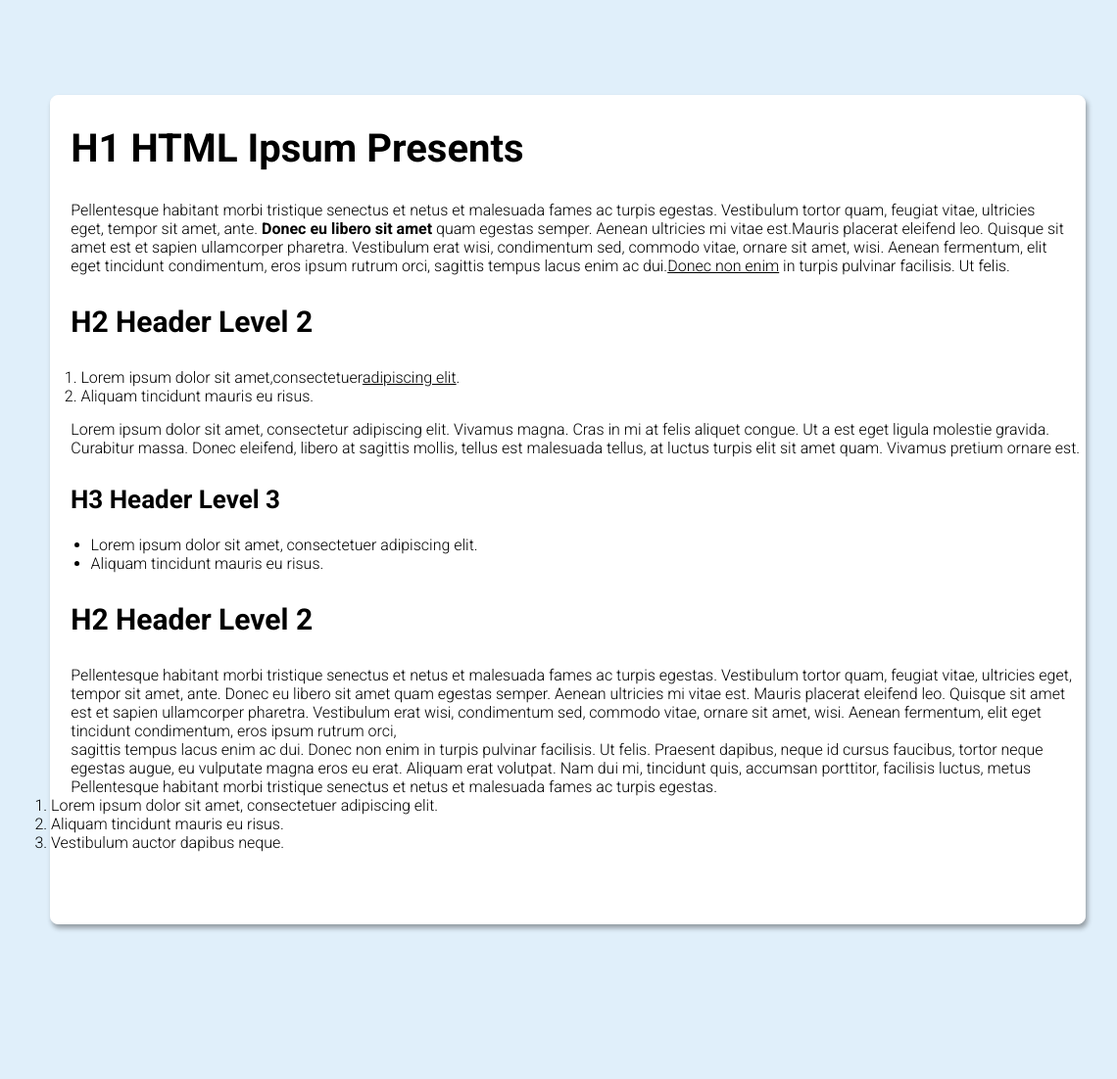
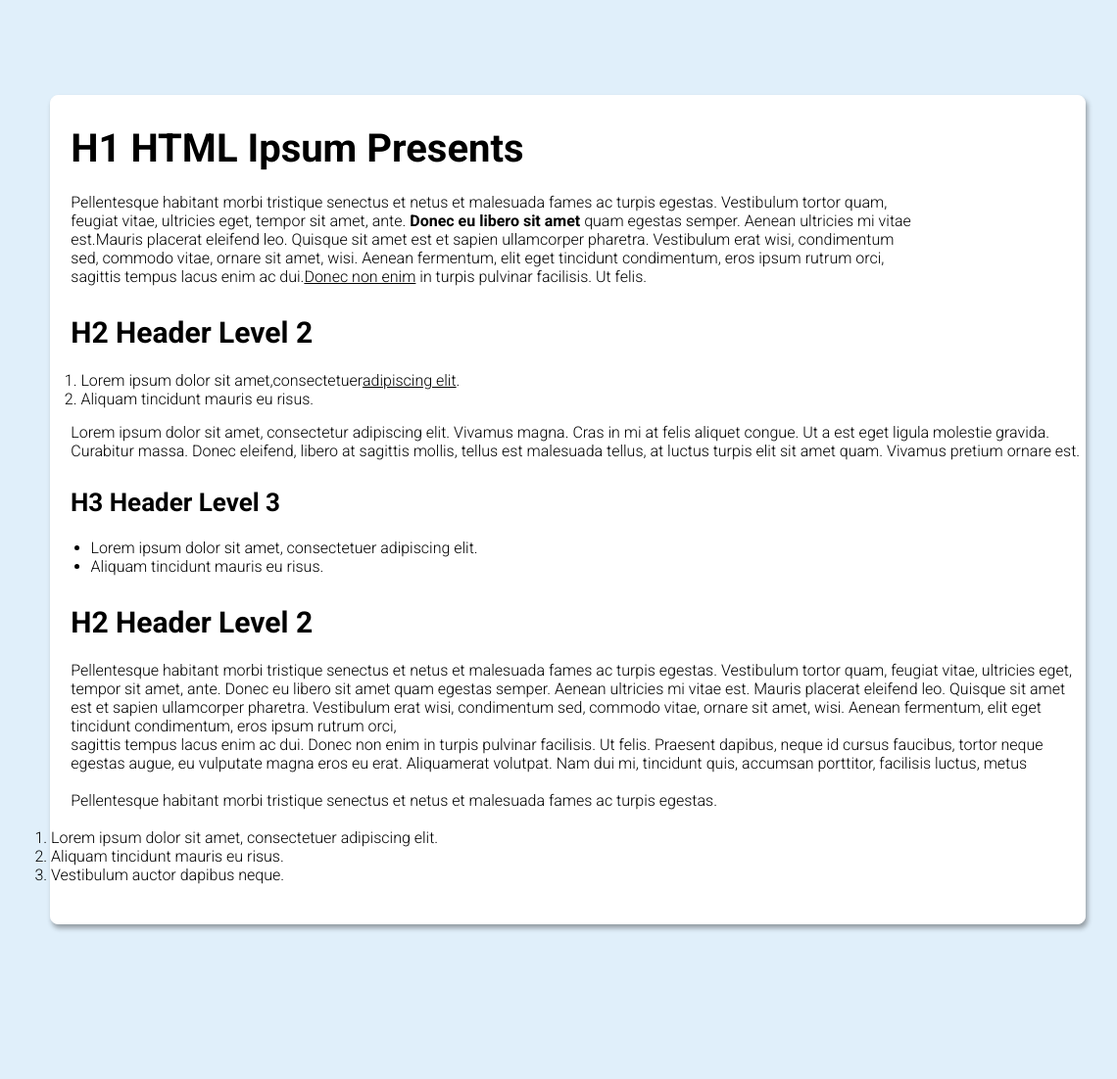
Before and after one commit to Medaille13/css, a PHP site: page / in a window 1560 px wide. Shown: the top 1102 px of the page at 98% size, without its empty margins (420-1560 px from the left). Run offline with PHP 8.4, Linux system fonts and the light colour scheme.

Commit message:
miseAjour

```diff
--- a/initiation/index.php
+++ b/initiation/index.php
@@ -10,8 +10,9 @@
     <title>Initiation</title>
 </head>
 <body>
-    <section class="e">
+    <section class="section">
         <article class="card">
+
             <h1>H1 HTML Ipsum Presents</h1>
 
                 <p class="bloc_retreci">Pellentesque habitant morbi tristique senectus et netus et malesuada fames ac turpis egestas.
@@ -23,7 +24,7 @@
 
              <h2>H2 Header Level 2</h2>
 
-        <ol class="enum">
+                <ol class="enumeration">
                     <li>Lorem ipsum dolor sit amet,consectetuer<span class="souligne">adipiscing elit</span>.</li>
                     <li>Aliquam tincidunt mauris eu risus.</li>
                 </ol>
@@ -33,32 +34,32 @@
                     est eget ligula molestie gravida. Curabitur massa. Donec eleifend, libero at sagittis mollis, tellus est
                     malesuada tellus, at luctus turpis elit sit amet quam. Vivamus pretium ornare est.</p>
 
-
-
              <h3>H3 Header Level 3</h3>
 
-        <ul class="enume">
+                <ul class="puce">
                     <li>Lorem ipsum dolor sit amet, consectetuer adipiscing elit.</li>
                     <li>Aliquam tincidunt mauris eu risus.</li>
                 </ul>
 
-
              <h2>H2 Header Level 2</h2>
 
-        <p class="paragra-phe">Pellentesque habitant morbi tristique senectus et netus et malesuada fames ac turpis egestas. Vestibulum tortor quam,
+                <p>Pellentesque habitant morbi tristique senectus et netus et malesuada fames ac turpis egestas. Vestibulum tortor quam,
                     feugiat vitae, ultricies eget, tempor sit amet, ante. Donec eu libero sit amet quam egestas semper. Aenean ultricies
                     mi vitae est. Mauris placerat eleifend leo. Quisque sit amet est et sapien ullamcorper pharetra. Vestibulum erat
                     wisi, condimentum sed, commodo vitae, ornare sit amet, wisi. Aenean fermentum, elit eget tincidunt condimentum, eros
                     ipsum rutrum orci,<br>
                     sagittis tempus lacus enim ac dui. Donec non enim in turpis pulvinar facilisis. Ut felis.
-            Praesent dapibus, neque id cursus faucibus, tortor neque egestas augue, eu vulputate magna eros eu erat. Aliquam                erat volutpat. Nam dui mi, tincidunt quis, accumsan porttitor, facilisis luctus, metus</p>
+                    Praesent dapibus, neque id cursus faucibus, tortor neque egestas augue, eu vulputate magna eros eu erat. Aliquamerat
+                    volutpat. Nam dui mi, tincidunt quis, accumsan porttitor, facilisis luctus, metus</p><br>
 
-        <p>Pellentesque habitant morbi tristique senectus et netus et malesuada fames ac turpis egestas.</p>
-            <ol>
+                <p>Pellentesque habitant morbi tristique senectus et netus et malesuada fames ac turpis egestas.</p><br>
+
+                    <ol class="enumeration_deux">
                         <li>Lorem ipsum dolor sit amet, consectetuer adipiscing elit.</li>
                         <li>Aliquam tincidunt mauris eu risus.</li>
                         <li>Vestibulum auctor dapibus neque.</li>
                     </ol>
+
             </article>
         </section>
     </body>
--- a/initiation/style2/style.css
+++ b/initiation/style2/style.css
@@ -9,7 +9,7 @@ body {
     background-color: #E0EFFA;
 }
 
-.e {
+.section {
     display: grid;
     grid-template-columns: auto;
     gap: .50rem;
@@ -29,6 +29,67 @@ body {
     box-shadow: 2px 4px 5px 0px rgba(34, 34, 34, 0.40);
 
 }
+
+h1, h2 {
+    font-weight:bolder;
+    margin-left: 20.27px;
+    margin-bottom: 22px;
+    margin-top: 30px;
+}
+
+h1 {
+    font-size: 40px;
+    font-weight: 700px;
+}
+
+h2 {
+    font-size: 30px;
+}
+
+h3 {
+    font-size: 26px;
+    font-weight: 500px;
+    margin-left: 20px;
+    margin-top: 28px;
+    margin-bottom: 22px;
+}
+
+p {
+    font-weight: 300;
+    margin-left: 20.27px;
+}
+
+a {
+    color: inherit;
+}
+
+ol, ul {
+    font-weight: 300;
+}
+
+.enumeration {
+    margin-bottom: 15px;
+    margin-left: 30.4px;
+    font-weight: 300px;
+}
+
+.enumeration_deux{
+    width: 413.476px;
+    }
+
+.puce {
+    margin-left: 40.54px;
+}
+
+.bloc_retreci {
+    padding-right: 160px;
+    width: 1018.49px;
+}
+
+span.souligne {
+    text-decoration: underline;
+}
+
 
 
 
@@ -50,79 +111,10 @@ div.boxe {
     border-radius: 100px;
 }*/
 
-h1, h2 {
-    font-weight:bolder;
-    margin-left: 20.27px;
-    margin-bottom: 30px;
-    margin-top: 30px;
-
-}
-
-h1 {
-    font-size: 40px;
-
-}
-
-h2 {
-    font-size: 30px;
-}
-
-h2.leger {
-    font-size: 14px;
-    font-weight: normal;
-    margin-top: 25px;
-    margin-bottom: 30px;
-
-}
-
-h2.enum {
-    margin-left: 30.4px;
-}
-
-h3 {
-    font-size: 26px;
-    font-weight: 500px;
-    margin-left: 20px;
-    margin-top: 28px;
-    margin-bottom: 22px;
-}
-
-p {
-    font-weight: 300;
-    margin-left: 20.27px;
-}
-
-a {
-    color: inherit;
-}
-
-ol, ul {
-
-    font-weight: 300;
-}
-
-ol.enum {
-    margin-bottom: 15px;
-    margin-left: 30.4px;
-}
+/*.paragra-phe {
+    /*margin-right: 210px;
+}*/
 
 /*li {
     margin-left: 40.54px;
 }*/
-
-ul.enume {
-    margin-left: 40.54px;
-}
-
-.bloc_retreci {
-    margin-right: 360px;
-    width: 1018.49px;
-}
-
-.paragra-phe {
-    /*margin-right: 210px;*/
-}
-
-span.souligne {
-    text-decoration: underline;
-}
```
Lines whose indentation alone changed are shown as unchanged.
